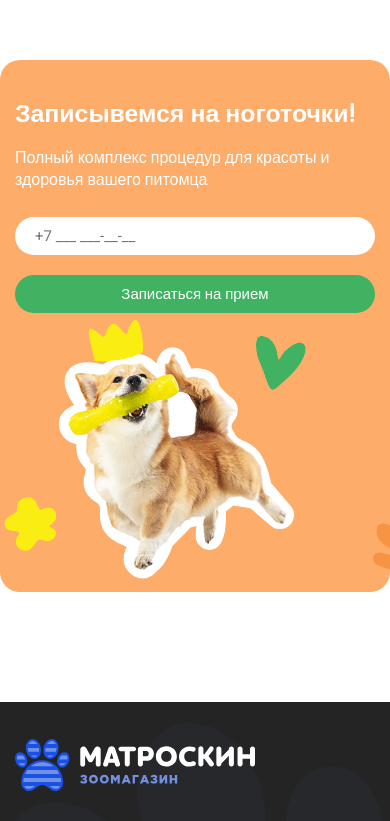
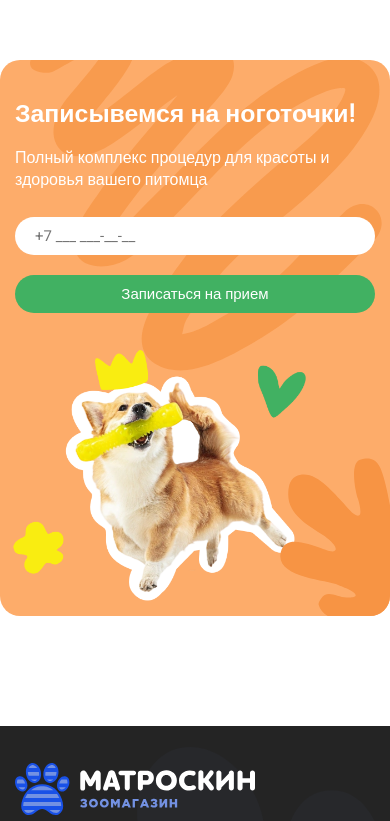
Before and after one commit to Kaptikov/petstore-vetclinic, a Vue app: page / in a window 390 px wide. Shown: the part 5556-6377 px from the top of the page. Built offline with nearby package versions, Linux system fonts and the light colour scheme; a web font is replaced by a local one.

Commit message:
change name ApointmentBooking to Apointment

```diff
--- a/src/components/AppointmentBooking.vue
+++ b/src/components/Appointment.vue
@@ -1,26 +1,26 @@
 <template>
-  <section class="appointment-booking">
-    <div class="appointment-booking__container _container">
-      <div class="appointment-booking__wrapper">
-        <div class="appointment-booking__title">
+  <section class="appointment">
+    <div class="appointment__container _container">
+      <div class="appointment__wrapper">
+        <div class="appointment__title">
           Записывемся на ноготочки!
         </div>
-        <div class="appointment-booking__description">
+        <div class="appointment__description">
           Полный комплекс процедур для красоты и здоровья вашего питомца
         </div>
-        <form class="appointment-booking__form">
-          <input type="tel" placeholder="+7 ___ ___-__-__" class="appointment-booking__input">
-          <!-- <input type="submit" value="Записаться на прием" class="appointment-booking__btn"> -->
-          <button class="appointment-booking__btn" type="submit">Записаться на прием</button>
+        <form class="appointment__form">
+          <input type="tel" placeholder="+7 ___ ___-__-__" class="appointment__input">
+          <!-- <input type="submit" value="Записаться на прием" class="appointment__btn"> -->
+          <button class="appointment__btn" type="submit">Записаться на прием</button>
         </form>
       </div>
-      <div class="appointment-booking__img-spiral">
+      <div class="appointment__img-spiral">
         <img src="@/assets/img/spiral.svg" alt="">
       </div>
-      <div class="appointment-booking__img-dog">
+      <div class="appointment__img-dog">
         <img src="@/assets/img/dog-bg.png" alt="">
       </div>
-      <div class="appointment-booking__img-sheet">
+      <div class="appointment__img-sheet">
         <img src="@/assets/img/sheet.svg" alt="">
       </div>
     </div>
@@ -34,10 +34,10 @@ export default {
 </script>
 
 <style lang="scss">
-.appointment-booking {
+.appointment {
   margin: 110px 0 110px 0;
 
-  // .appointment-booking__container
+  // .appointment__container
   &__container {
     position: relative;
     display: flex;
@@ -48,7 +48,7 @@ export default {
     z-index: 1;
   }
 
-  // .appointment-booking__wrapper
+  // .appointment__wrapper
   &__wrapper {
     max-width: 422px;
     margin-left: clamp(25px, -3.946rem + 8.85vw, 45px);
@@ -57,7 +57,7 @@ export default {
     z-index: 2;
   }
 
-  // .appointment-booking__title
+  // .appointment__title
   &__title {
     font-weight: 700;
     font-size: clamp(24px, 0.874rem + 2.78vw, 48px);
@@ -66,7 +66,7 @@ export default {
     color: $white;
   }
 
-  // .appointment-booking__description
+  // .appointment__description
   &__description {
     font-weight: 400;
     font-size: 16px;
@@ -75,7 +75,7 @@ export default {
     color: $white;
   }
 
-  // .appointment-booking__form
+  // .appointment__form
   &__form {
     display: flex;
     justify-content: space-between;
@@ -86,7 +86,7 @@ export default {
     background: $white;
   }
 
-  // .appointment-booking__input
+  // .appointment__input
   &__input {
     font-weight: 400;
     font-size: 15px;
@@ -100,7 +100,7 @@ export default {
     }
   }
 
-  // .appointment-booking__btn
+  // .appointment__btn
   &__btn {
     // font-weight: 600;
     font-size: 15px;
@@ -112,13 +112,14 @@ export default {
     border-radius: 66px;
   }
 
-  // .appointment-booking__img-spiral
+  // .appointment__img-spiral
   &__img-spiral {
-    display: none;
+    // display: none;
     position: absolute;
     top: -59px;
     left: -45px;
     width: 40%;
+    // min-width: 500px;
     // height: 100%;
     padding-top: 40.4255%;
     z-index: 0;
@@ -133,7 +134,7 @@ export default {
     }
   }
 
-  // .appointment-booking__img-dog
+  // .appointment__img-dog
   &__img-dog {
     position: relative;
     // max-width: 542px;
@@ -156,7 +157,7 @@ export default {
     }
   }
 
-  // .appointment-booking__img-sheet
+  // .appointment__img-sheet
   &__img-sheet {
     position: absolute;
     bottom: -31px;
@@ -183,7 +184,7 @@ export default {
 }
 
 @media (max-width: 996px) {
-  .appointment-booking {
+  .appointment {
     &__form {
       flex-direction: column;
       background: none;
@@ -202,7 +203,7 @@ export default {
 }
 
 @media (max-width: 767px) {
-  .appointment-booking {
+  .appointment {
 
 
     &__img-dog {
@@ -213,23 +214,39 @@ export default {
 }
 
 @media (max-width: 645px) {
-  .appointment-booking {
+  .appointment {
     &__container {
       flex-direction: column;
     }
 
+    &__img-spiral {
+      top: -44px;
+      left: 30px;
+      width: 90.27%;
+      padding-top: 91.1%;
+    }
+
     &__img-dog {
-      width: 87.222%;
-      padding-bottom: 72.38%;
+      width: 84.72%;
+      padding-bottom: 86.94%;
       margin-right: 0;
-      margin-left: -19px;
+      margin-left: -10px;
+      margin-bottom: -16px;
       min-width: 0;
+    }
+
+    &__img-sheet {
+      right: -77px;
+      bottom: -44px;
+      max-width: 230px;
+      width: 48.05%;
+      padding-bottom: 51.94%;
     }
   }
 }
 
 @media (max-width: 556px) {
-  .appointment-booking {
+  .appointment {
     &__wrapper {
       max-width: 100%;
       margin-left: 0;
--- a/src/pages/Main.vue
+++ b/src/pages/Main.vue
@@ -9,11 +9,12 @@
     <Promotions />
     <Locations />
     <News />
-    <AppointmentBooking />
+    <Appointment />
     <PopupMenu />
   </main>
   <Footer />
 </template>
+
 <script>
 import Header from '@/components/Header.vue'
 import MainBlock from '@/components/MainBlock.vue'
@@ -24,7 +25,7 @@ import Advantages from '@/components/Advantages.vue'
 import Promotions from '@/components/Promotions.vue'
 import Locations from '@/components/Locations.vue'
 import News from '@/components/News.vue'
-import AppointmentBooking from '@/components/AppointmentBooking.vue'
+import Appointment from '@/components/Appointment.vue'
 import PopupMenu from '@/components/PopupMenu.vue'
 import Footer from '@/components/Footer.vue'
 export default {
@@ -38,10 +39,11 @@ export default {
     Promotions,
     Locations,
     News,
-    AppointmentBooking,
+    Appointment,
     PopupMenu,
     Footer,
   },
 }
 </script>
+
 <style lang="scss"></style>
```
